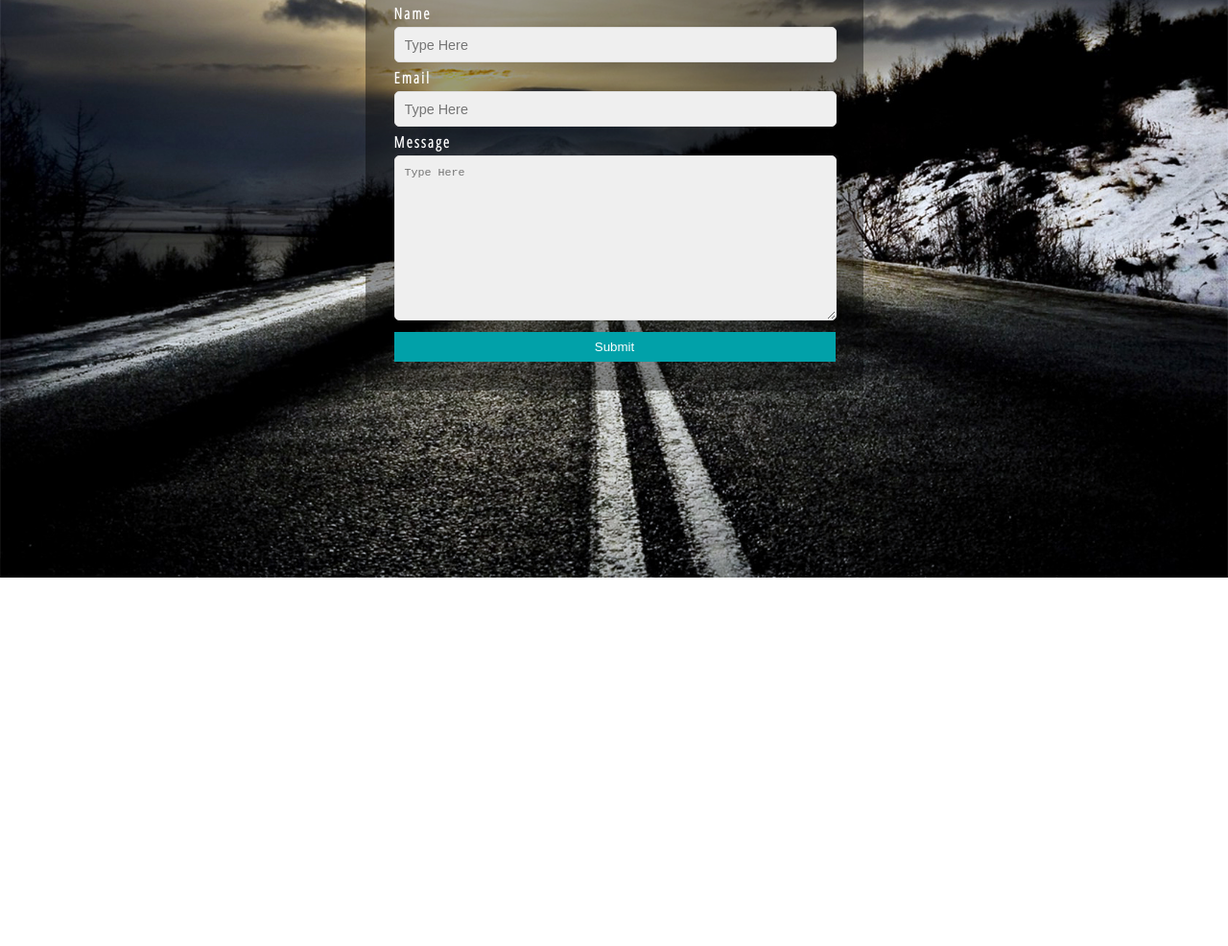
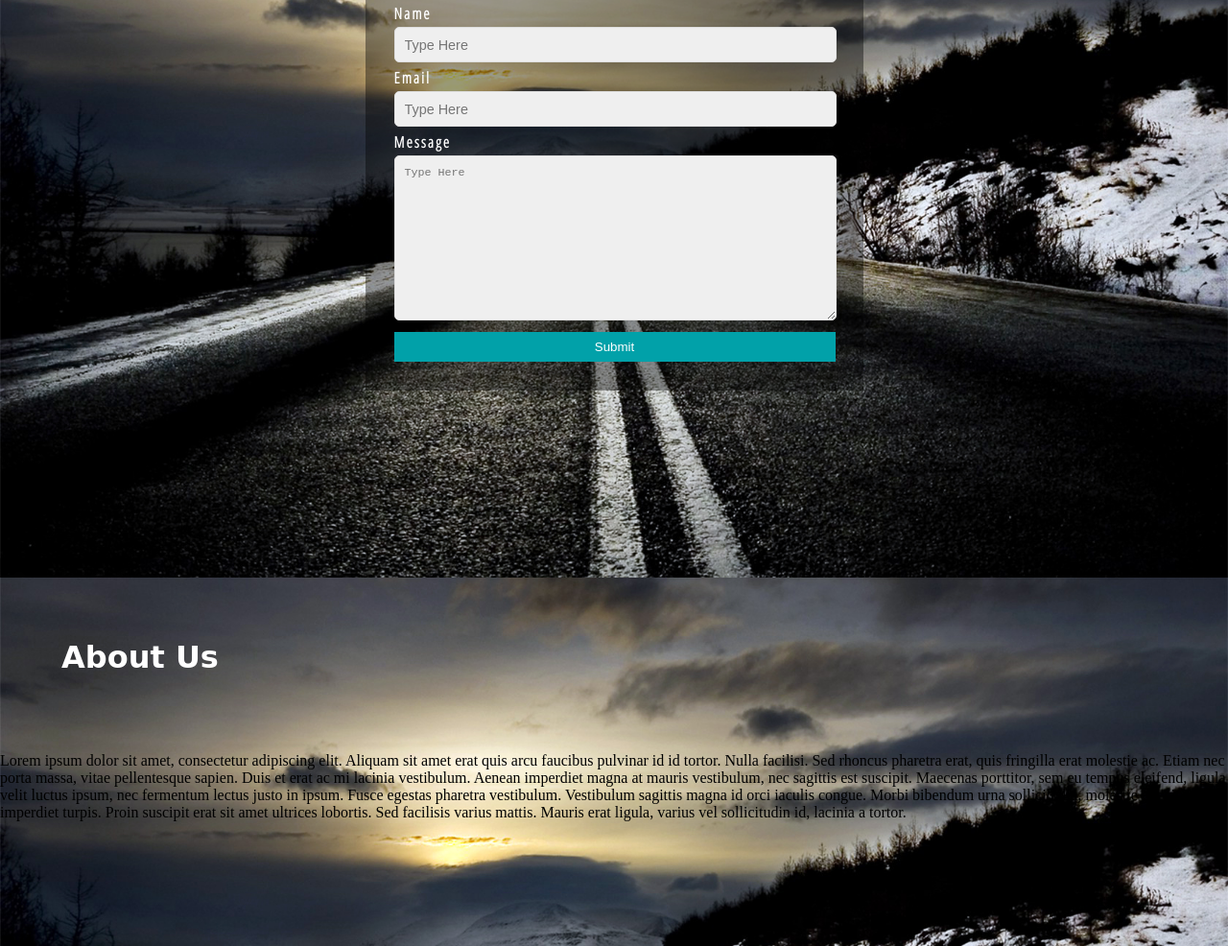
Before and after one commit to choudhury789/project, a plain HTML site: page website/index.html in a window 1280 px wide. Shown: the part 1814-2800 px from the top of the page at 96% size. Before the commit the page ends 2416 px from the top, so only its background shows below. Drawn offline with nearby package versions, Linux system fonts and the light colour scheme; grey boxes are pictures that could not be loaded; a web font is replaced by a local one.

Commit message:
created a basic about us page

```diff
--- a/website/index.html
+++ b/website/index.html
@@ -27,6 +27,8 @@
             <li class="right"><a href="#background2">Gallery</a>
             </li>
             <li class="right"><a href="#background4">Contact Us</a>
+            </li>
+            <li class="right"><a href="#background5">About Us</a>
             </li>
         </ul>
     </div>
@@ -128,6 +130,19 @@
         </form>
     </div>
 
+    <div id="background5">
+            <h1 class="c_font2">About Us</h1>
+
+            <div class="aboutback">
+
+            <p>Lorem ipsum dolor sit amet, consectetur adipiscing elit. Aliquam sit amet erat quis arcu faucibus pulvinar id id tortor. Nulla facilisi. Sed rhoncus pharetra erat, quis fringilla erat molestie ac. Etiam nec porta massa, vitae pellentesque sapien. Duis et erat ac mi lacinia vestibulum. Aenean imperdiet magna at mauris vestibulum, nec sagittis est suscipit. Maecenas porttitor, sem eu tempus eleifend, ligula velit luctus ipsum, nec fermentum lectus justo in ipsum. Fusce egestas pharetra vestibulum. Vestibulum sagittis magna id orci iaculis congue. Morbi bibendum urna sollicitudin, molestie elit sit amet, imperdiet turpis. Proin suscipit erat sit amet ultrices lobortis. Sed facilisis varius mattis. Mauris erat ligula, varius vel sollicitudin id, lacinia a tortor.</p>
+
+            <div id="googlemap">
+            <iframe src="https://www.google.com/maps/embed?pb=!1m14!1m8!1m3!1d2421.676864217801!2d-1.1408561!3d52.6296833!3m2!1i1024!2i768!4f13.1!3m3!1m2!1s0x4879ddcfc377f7cd%3A0xd91c9efcc41fdd79!2sDe+Montfort+University+uk!5e0!3m2!1sen!2suk!4v1484925626914" frameborder="0" style="border:0" allowfullscreen></iframe>
+            </div>
+
+    </div>
+
     <!--java script for smooth scrolling-->
     <script>
         $('a[href*="#"]:not([href="#"])').click(function() {
```
Lines whose indentation alone changed are shown as unchanged.
